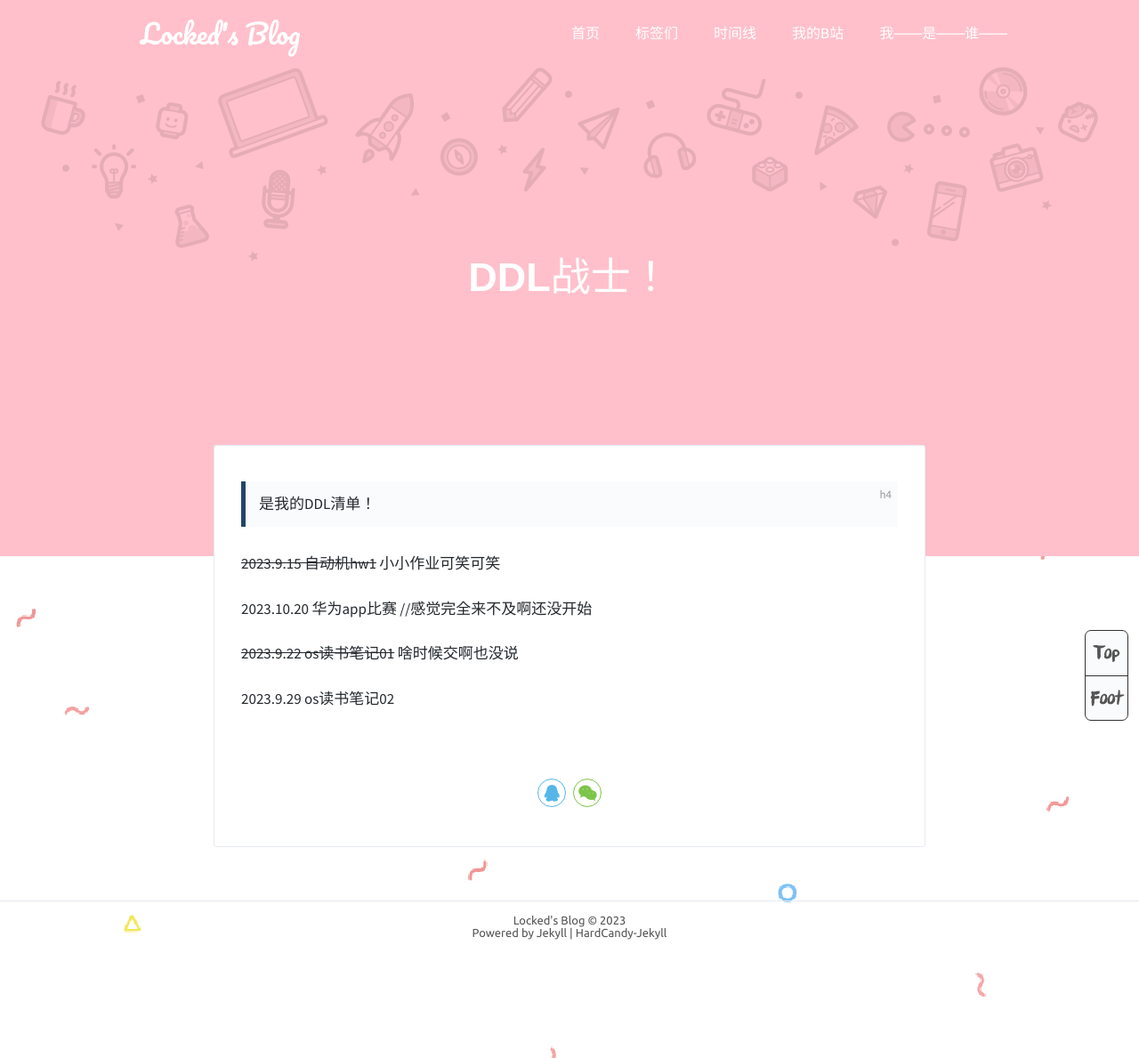
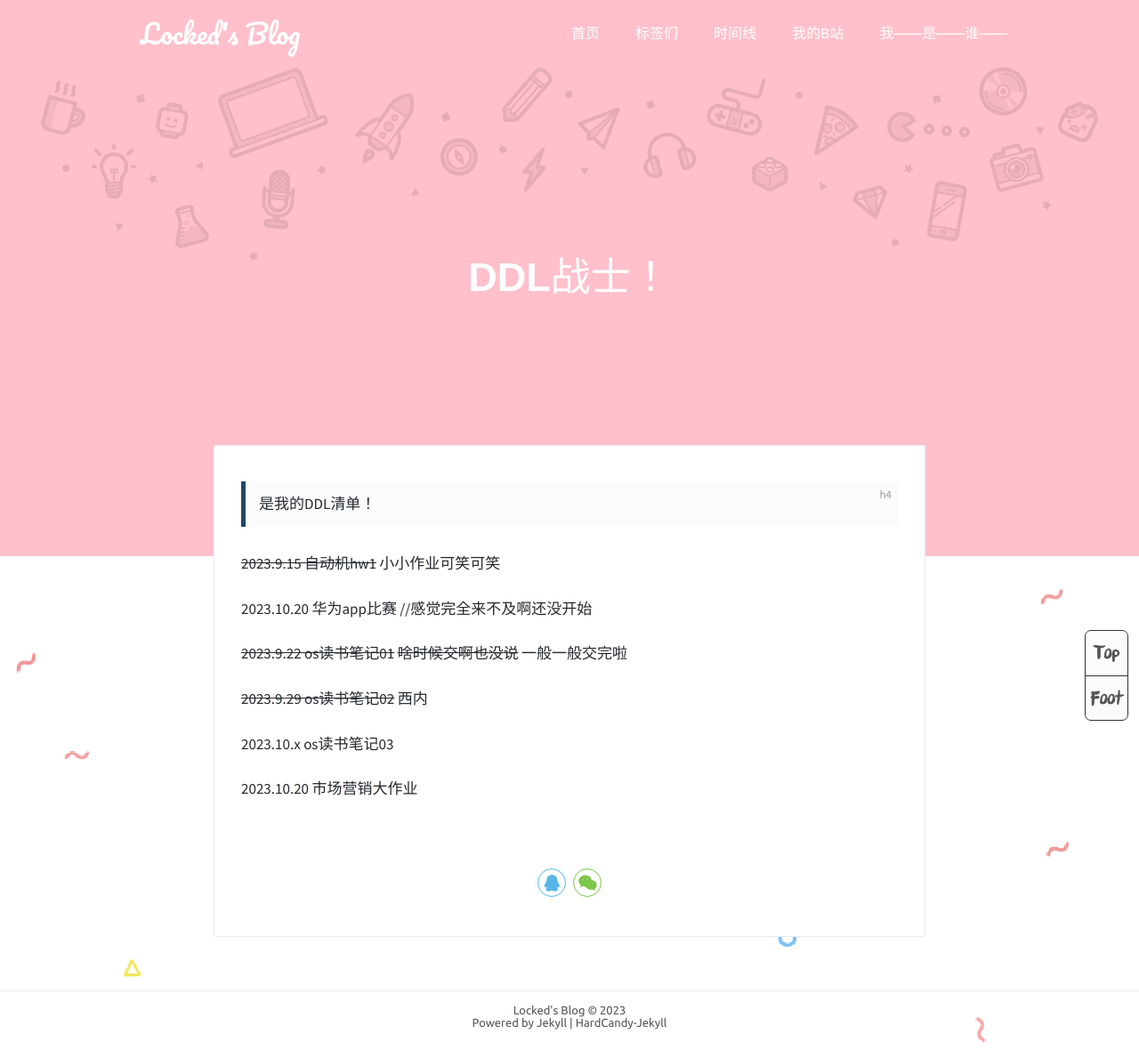
Before and after one commit to Lockeded/Lockeded.github.io, a Jekyll site: the page built from _posts/2023-9-8-DDL战士.md, in a window 1280 px wide. Shown: the whole page at 89% size. Built offline with Jekyll 4.4.1, drawn with Linux system fonts in a browser that asks for light colours; comment, search, counter and statistics services are not loaded; before the commit the page ends 1088 px from its top, so only the background shows below that.

Commit message:
submit workout

```diff
--- a/_posts/2023-9-8-DDL战士.md
+++ b/_posts/2023-9-8-DDL战士.md
@@ -14,6 +14,10 @@ tags: 学习
 
 2023.10.20 华为app比赛 //感觉完全来不及啊还没开始
 
-~~2023.9.22 os读书笔记01~~ 啥时候交啊也没说
+~~2023.9.22 os读书笔记01~~ ~~啥时候交啊也没说~~ 一般一般交完啦
 
-2023.9.29 os读书笔记02
+~~2023.9.29 os读书笔记02~~ 西内
+
+2023.10.x os读书笔记03
+
+2023.10.20 市场营销大作业
```
Also changed, not shown: _posts/2023-9-6-hihihi.md (+1 -1 lines), _posts/2023-9-8-自学清单.md (+1 -1 lines), _posts/随笔#1.md (renamed from _posts/2023-9-29-随笔#1.md).
